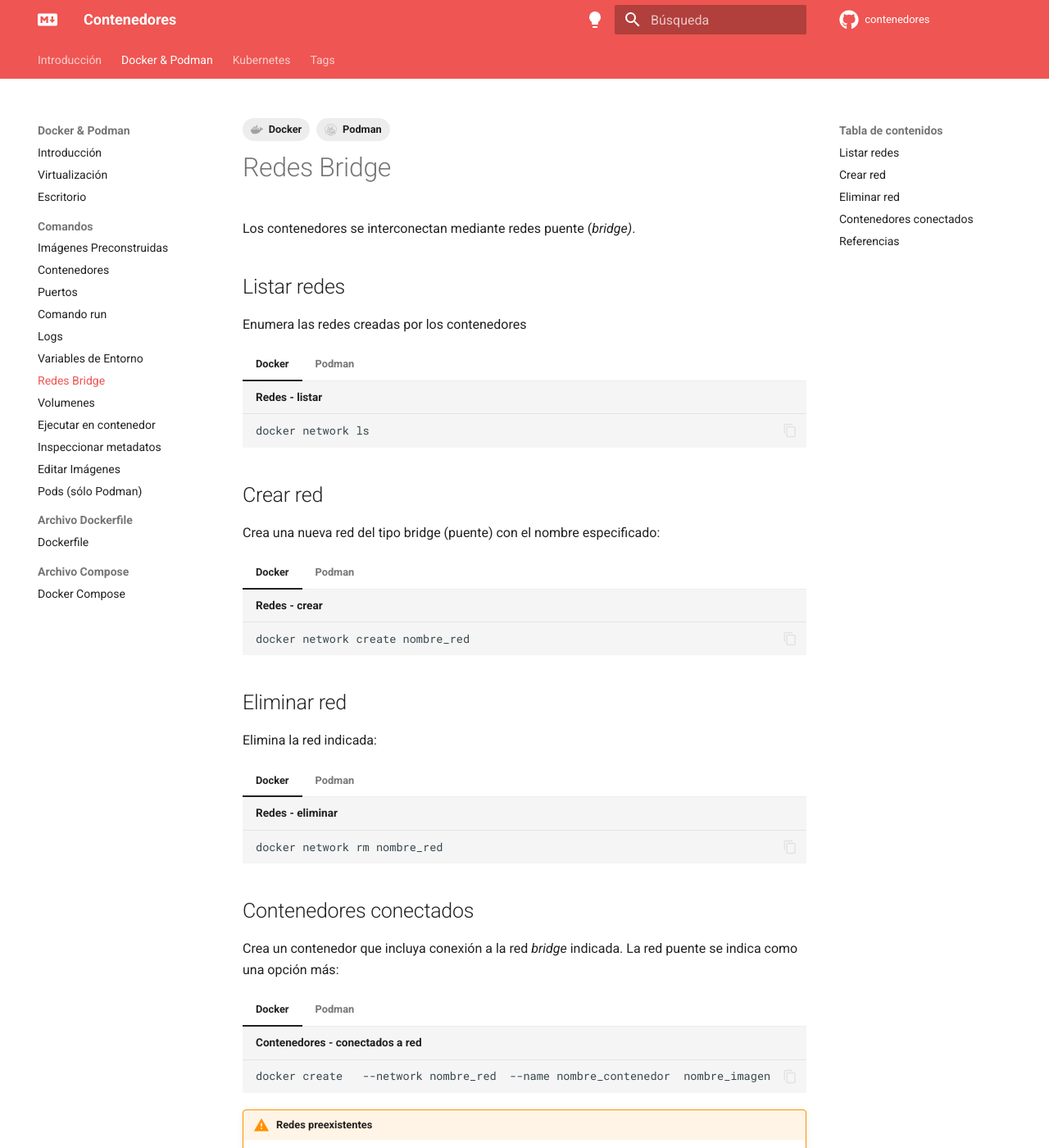
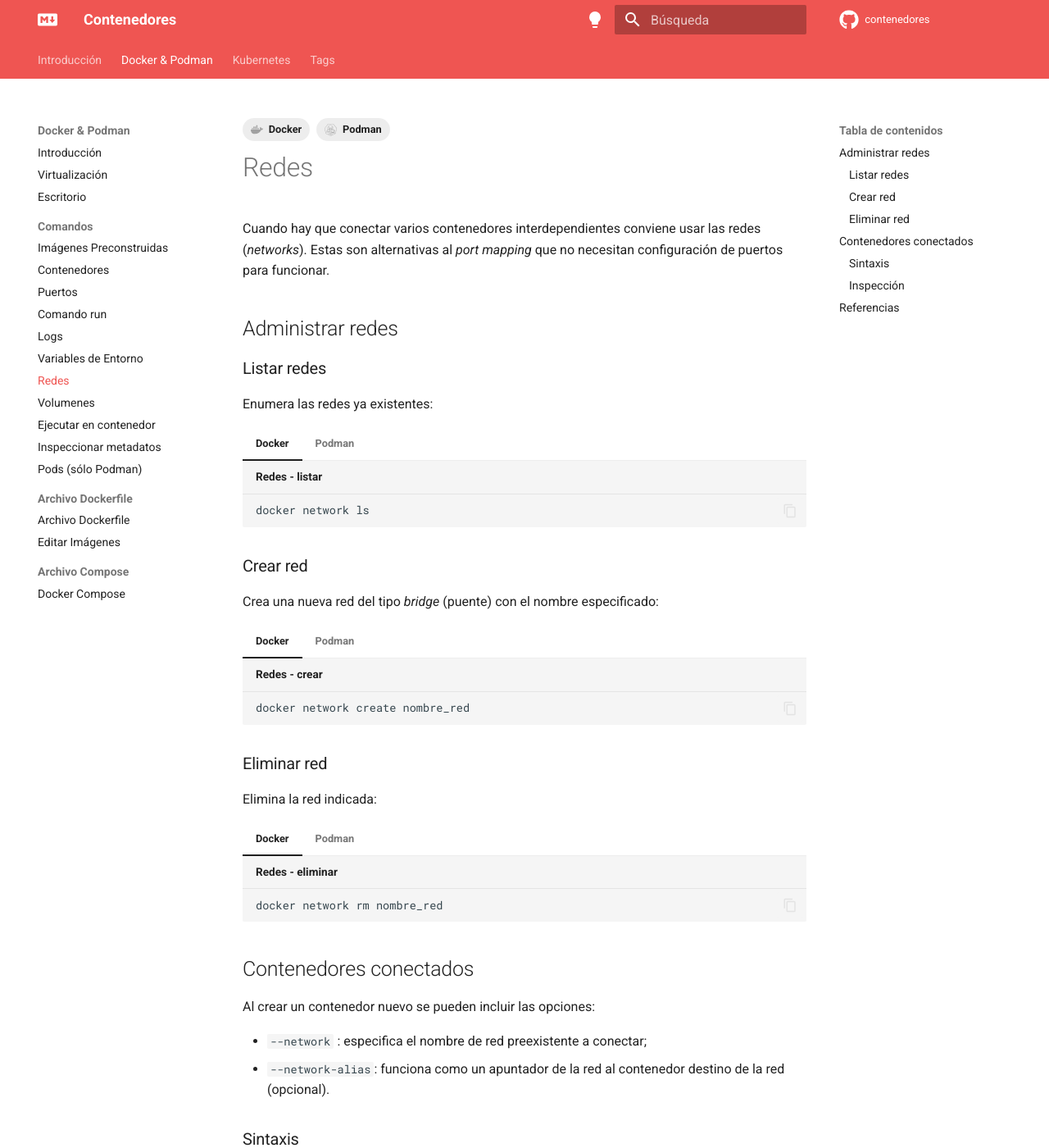
Before and after one commit to alejrot/contenedores, an MkDocs documentation site: the page built from docs/docker/comandos/redes.md, in a window 1280 px wide and 1400 px high. Shown: the whole window at 82% size. Built offline with MkDocs 1.6.1 and Material for MkDocs 9.7.7, drawn with Linux system fonts in a browser that asks for light colours; plug-ins that fetch from the network failed and are left out; comment, search, counter and statistics services are not loaded; some of the changed text lies outside the part shown.

Commit message:
Redes retocado - build movido

````diff
--- a/docs/docker/comandos/redes.md
+++ b/docs/docker/comandos/redes.md
@@ -27,16 +27,23 @@
 ---
 
 
-# Redes Bridge
+# Redes
 <!--
 Es posible interconectar los contenedores mediante redes puente (*bridge*) creadas en Docker. -->
 
-Los contenedores se interconectan mediante redes puente (*bridge)*.
+<!-- Los contenedores se interconectan mediante redes puente (*bridge)*. -->
 
 
-## Listar redes
+Cuando hay que conectar varios contenedores interdependientes conviene usar las redes (*networks*).
+Estas son alternativas al *port mapping*
+que no necesitan configuración de puertos para funcionar.
 
-Enumera las redes creadas por los contenedores
+
+## Administrar redes
+
+### Listar redes
+
+Enumera las redes ya existentes:
 
 === "Docker"
 
@@ -49,9 +56,9 @@
     podman network ls
     ```
 
-## Crear red
+### Crear red
 
-Crea una nueva red del tipo bridge (puente) con el nombre especificado:
+Crea una nueva red del tipo *bridge* (puente) con el nombre especificado:
 
 === "Docker"
 
@@ -65,7 +72,7 @@
     podman network create nombre_red
     ```
 
-## Eliminar red
+### Eliminar red
 
 Elimina la red indicada:
 
@@ -82,10 +89,21 @@
     ```
 
 ## Contenedores conectados
-
+<!--
 Crea un contenedor que incluya conexión a la red *bridge* indicada.
 La red puente se indica como una opción más:
+ -->
 
+
+Al crear un contenedor nuevo se pueden incluir las opciones:
+
+- `--network` :   especifica el nombre de red preexistente a conectar;
+- `--network-alias`: funciona como un apuntador de la red al contenedor destino de la red (opcional).
+
+
+### Sintaxis
+
+La red puente se agrega como una opción más:
 
 === "Docker"
 
@@ -104,8 +122,24 @@
     Para que la comunicación entre contenedores funcione es necesario que las redes que estos utilizan hayan sido creadas previamente.
 
 
+### Inspección
+
+Las redes se inspeccionan con el comando `dig`:
+
+```bash title="Inspección de redes"
+dig nombre-red
+dig  alias-red
+```
+
+El resultado es un informe de las direcciones IP, puertos,tipo de socket, etc. que usan los contenedores.
+
+
+
 
 ## Referencias
 
 
 [Repositorio ofical de Podman - Networking básico](https://github.com/containers/podman/blob/main/docs/tutorials/basic_networking.md)
+
+
+[Docker Docs - Bridge network driver](https://docs.docker.com/engine/network/drivers/bridge/)
--- a/mkdocs.yml
+++ b/mkdocs.yml
@@ -252,12 +252,12 @@
       - docker/comandos/volumes.md
       - docker/comandos/exec.md
       - docker/comandos/inspect.md
-      - docker/comandos/build.md
 
       - Pods (sólo Podman):    podman/pods.md
 
     - Archivo Dockerfile:
-      - Dockerfile:                 docker/dockerfile/dockerfile.md
+      - docker/dockerfile/basico.md
+      - docker/dockerfile/build.md
 
     - Archivo Compose:
       - Docker Compose:     docker/compose/compose.md
````
Also changed, not shown: docs/docker/01_intro.md (+28 -0 lines), docs/docker/dockerfile/basico.md (renamed from docs/docker/dockerfile/dockerfile.md, +0 -2 lines), docs/docker/dockerfile/build.md (renamed from docs/docker/comandos/build.md, +1 -1 lines), docs/extras/extras.md (+7 -3 lines).
